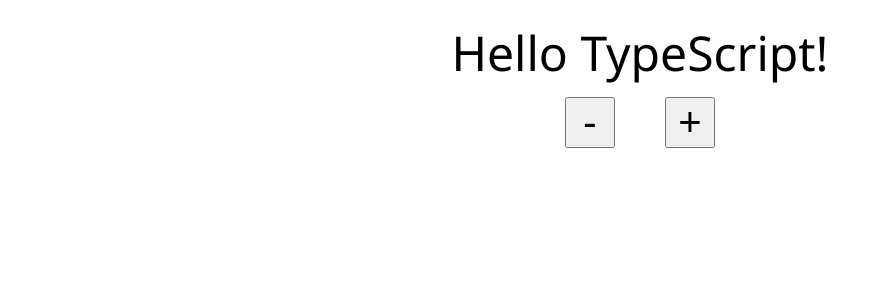
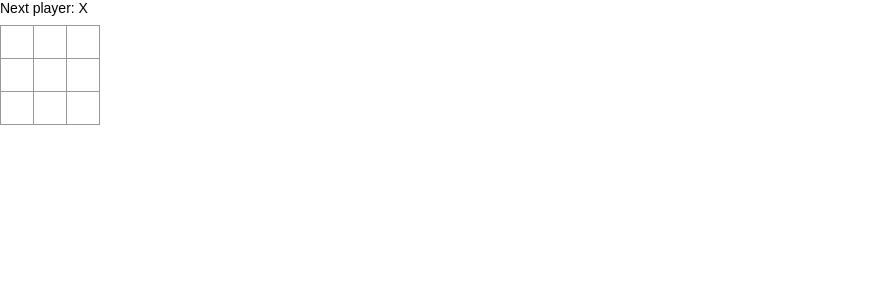
Before and after one commit to k2works/etude_for_type_script_react, a React (Create React App) app: page / in a window 1280 px wide. Shown: the top 300 px of the page, without its empty margins (0-888 px from the left). Built offline with nearby package versions, Linux system fonts and the light colour scheme.

Commit message:
React Tutorial
Getting Started

```diff
--- /dev/null
+++ b/src/components/Board.tsx
@@ -0,0 +1,35 @@
+import * as React from "react";
+import Square from "./Square";
+
+class Board extends React.Component {
+    public renderSquare(i: any) {
+        return <Square />;
+    }
+
+    public render() {
+        const status = 'Next player: X';
+
+        return (
+            <div>
+                <div className="status">{status}</div>
+                <div className="board-row">
+                    {this.renderSquare(0)}
+                    {this.renderSquare(1)}
+                    {this.renderSquare(2)}
+                </div>
+                <div className="board-row">
+                    {this.renderSquare(3)}
+                    {this.renderSquare(4)}
+                    {this.renderSquare(5)}
+                </div>
+                <div className="board-row">
+                    {this.renderSquare(6)}
+                    {this.renderSquare(7)}
+                    {this.renderSquare(8)}
+                </div>
+            </div>
+        );
+    }
+}
+
+export default Board;
--- /dev/null
+++ b/src/components/Game.css
@@ -0,0 +1,50 @@
+body {
+    font: 14px "Century Gothic", Futura, sans-serif;
+    margin: 20px;
+}
+
+ol, ul {
+    padding-left: 30px;
+}
+
+.board-row:after {
+    clear: both;
+    content: "";
+    display: table;
+}
+
+.status {
+    margin-bottom: 10px;
+}
+
+.square {
+    background: #fff;
+    border: 1px solid #999;
+    float: left;
+    font-size: 24px;
+    font-weight: bold;
+    line-height: 34px;
+    height: 34px;
+    margin-right: -1px;
+    margin-top: -1px;
+    padding: 0;
+    text-align: center;
+    width: 34px;
+}
+
+.square:focus {
+    outline: none;
+}
+
+.kbd-navigation .square:focus {
+    background: #ddd;
+}
+
+.game {
+    display: flex;
+    flex-direction: row;
+}
+
+.game-info {
+    margin-left: 20px;
+}
--- /dev/null
+++ b/src/components/Game.tsx
@@ -0,0 +1,21 @@
+import * as React from "react";
+import Board from "./Board";
+import './Game.css';
+
+class Game extends React.Component {
+    public render() {
+        return (
+            <div className="game">
+                <div className="game-board">
+                    <Board />
+                </div>
+                <div className="game-info">
+                    <div>{/* status */}</div>
+                    <ol>{/* TODO */}</ol>
+                </div>
+            </div>
+        );
+    }
+}
+
+export default Game;
--- /dev/null
+++ b/src/components/Square.tsx
@@ -0,0 +1,13 @@
+import * as React from "react";
+
+class Square extends React.Component {
+    public render() {
+        return (
+            <button className="square">
+                {/* TODO */}
+            </button>
+        );
+    }
+}
+
+export default Square;
--- a/src/index.tsx
+++ b/src/index.tsx
@@ -4,7 +4,7 @@
 import { Provider } from 'react-redux';
 import { createStore } from 'redux';
 import { EnthusiasmAction } from "./actions";
-import Hello from './containers/Hello';
+import Game from './components/Game';
 import { enthusiasm } from './reducers/index';
 import { IStoreState } from './types/index';
 
@@ -17,7 +17,7 @@
 
 ReactDOM.render(
     <Provider store={store}>
-        <Hello />
+        <Game />
     </Provider>,
     document.getElementById('root') as HTMLElement
 );
```
